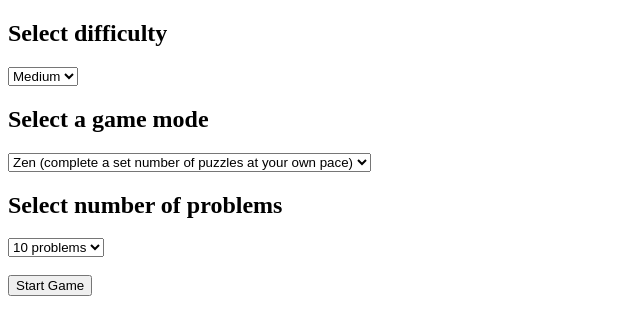
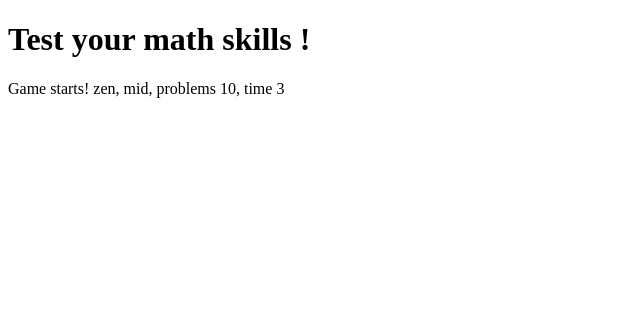
Before and after one commit to Margarita5112002/test-math-skills, an Angular app: page / in a window 1280 px wide. Both pictures are taken after a click on the button "Start Game". Shown: the top 334 px of the page, without its empty margins (0-640 px from the left). Built offline with nearby package versions, Linux system fonts and the light colour scheme.

Commit message:
Game setup relocate to game screen

```diff
--- a/src/app/app.component.html
+++ b/src/app/app.component.html
@@ -1 +1 @@
-<app-game/>
+<app-game-manager />
--- a/src/app/app.component.ts
+++ b/src/app/app.component.ts
@@ -1,10 +1,10 @@
 import { Component } from '@angular/core';
 import { RouterOutlet } from '@angular/router';
-import { GameComponent } from "./game/game.component";
+import { GameManagerComponent } from "./game-manager/game-manager.component";
 
 @Component({
   selector: 'app-root',
-  imports: [RouterOutlet, GameComponent],
+  imports: [RouterOutlet, GameManagerComponent],
   templateUrl: './app.component.html',
   styleUrl: './app.component.css'
 })
--- /dev/null
+++ b/src/app/game-manager/game-manager.component.html
@@ -0,0 +1 @@
+<h1>Test your math skills !</h1>
--- /dev/null
+++ b/src/app/game-manager/game-manager.component.ts
@@ -0,0 +1,39 @@
+import { Component, ComponentRef, ViewContainerRef } from '@angular/core';
+import { GameSetupComponent } from '../game-setup/game-setup.component';
+import { GameSetupSettings } from '../interfaces/game-setup-settings';
+import { GameComponent } from '../game/game.component';
+
+@Component({
+  selector: 'app-game-manager',
+  imports: [],
+  templateUrl: './game-manager.component.html',
+  styleUrl: './game-manager.component.css'
+})
+export class GameManagerComponent {
+    private gameSetupRef: ComponentRef<GameSetupComponent> | null = null
+    private gameRef: ComponentRef<GameComponent> | null = null
+
+    constructor(private vcr: ViewContainerRef){}
+
+    ngOnInit() {
+        this.loadGameSetup()
+    }
+
+    loadGameSetup() {
+        this.gameSetupRef = this.vcr.createComponent(GameSetupComponent)
+        this.gameSetupRef.instance.onStartGame.subscribe(this.whenGameStarts.bind(this))
+    }
+
+    loadGameComponent(sets: GameSetupSettings) {
+        this.gameRef = this.vcr.createComponent(GameComponent)
+        this.gameRef.setInput("gameSettings", sets)
+    }
+
+    whenGameStarts(sets: GameSetupSettings){
+        if(this.gameSetupRef != null) {
+            this.gameSetupRef.destroy()
+        }
+        this.loadGameComponent(sets)
+    }
+
+}
--- /dev/null
+++ b/src/app/game-setup/game-setup.component.html
@@ -0,0 +1,45 @@
+<div>
+  <h2>Select difficulty</h2>
+  <select [(ngModel)]="difficulty">
+    <option value="easy">Easy</option>
+    <option value="mid">Medium</option>
+    <option value="hard">Hard</option>
+  </select>
+  <br />
+
+  <h2>Select a game mode</h2>
+  <select [(ngModel)]="mode">
+    <option value="zen">
+      Zen (complete a set number of puzzles at your own pace)
+    </option>
+    <option value="blitz">
+      Blitz (do as many puzzles as possible in a few minutes)
+    </option>
+  </select>
+  <br />
+  <ng-container [ngTemplateOutlet]="configTemplate()" />
+
+  <ng-template #configBlitz>
+    <h2>Select time to play</h2>
+    <select [(ngModel)]="blitzTime">
+      <option value="1">1 minute</option>
+      <option value="3">3 minute</option>
+      <option value="5">5 minute</option>
+    </select>
+    <br />
+    <br />
+    <input type="button" value="Start Game" (click)="startGame()" />
+  </ng-template>
+
+  <ng-template #configZen>
+    <h2>Select number of problems</h2>
+    <select [(ngModel)]="zenNumberOfProblems">
+      <option value="10">10 problems</option>
+      <option value="30">30 problems</option>
+      <option value="50">50 problems</option>
+    </select>
+    <br />
+    <br />
+    <input type="button" value="Start Game" (click)="startGame()" />
+  </ng-template>
+</div>
--- /dev/null
+++ b/src/app/game-setup/game-setup.component.ts
@@ -0,0 +1,36 @@
+import { NgTemplateOutlet } from '@angular/common';
+import { Component, computed, output, signal, TemplateRef, viewChild } from '@angular/core';
+import { FormsModule } from '@angular/forms';
+import { GameSetupSettings } from '../interfaces/game-setup-settings';
+
+@Component({
+    selector: 'app-game-setup',
+    imports: [FormsModule, NgTemplateOutlet],
+    templateUrl: './game-setup.component.html',
+    styleUrl: './game-setup.component.css'
+})
+export class GameSetupComponent {
+    difficulty = signal('mid')
+    mode = signal('zen')
+    blitzTime = signal(3)
+    zenNumberOfProblems = signal(10)
+    configBlitzTemplate = viewChild('configBlitz', { read: TemplateRef })
+    configZenTemplate = viewChild('configZen', { read: TemplateRef })
+    configTemplate = computed(() => {
+        const r = (this.mode() === 'zen' ? this.configZenTemplate() : this.configBlitzTemplate())
+        return r == undefined ? null : r
+    })
+
+    onStartGame = output<GameSetupSettings>()
+
+    startGame() {
+        console.log(`difficulty ${this.difficulty()}, mode ${this.mode()}, blitzTime ${this.blitzTime()}, nProblem ${this.zenNumberOfProblems()}`)
+        this.onStartGame.emit({
+            difficulty: this.difficulty(),
+            mode: this.mode(),
+            numProblems: this.zenNumberOfProblems(),
+            timeLimitMinutes: this.blitzTime()
+        } as GameSetupSettings)
+    }
+
+}
--- a/src/app/game/game.component.html
+++ b/src/app/game/game.component.html
@@ -1,46 +1 @@
-<div>
-  <h2>Select difficulty</h2>
-  <select [(ngModel)]="difficulty">
-    <option value="easy">Easy</option>
-    <option value="mid">Medium</option>
-    <option value="hard">Hard</option>
-  </select>
-  <br />
-
-  <h2>Select a game mode</h2>
-  <select [(ngModel)]="mode">
-    <option value="zen">
-      Zen (complete a set number of puzzles at your own pace)
-    </option>
-    <option value="blitz">
-      Blitz (do as many puzzles as possible in a few minutes)
-    </option>
-  </select>
-  <br />
-  <ng-container [ngTemplateOutlet]="configTemplate()" />
-  <br />
-
-  <ng-template #configBlitz>
-    <h2>Select time to play</h2>
-    <select [(ngModel)]="blitzTime">
-      <option value="1m">1 minute</option>
-      <option value="3m">3 minute</option>
-      <option value="5m">5 minute</option>
-    </select>
-    <br />
-    <br />
-    <input type="button" value="Start Game" (click)="startGame()" />
-  </ng-template>
-
-  <ng-template #configZen>
-    <h2>Select number of problems</h2>
-    <select [(ngModel)]="zenNumberOfProblems">
-      <option value="10">10 problems</option>
-      <option value="30">30 problems</option>
-      <option value="50">50 problems</option>
-    </select>
-    <br />
-    <br />
-    <input type="button" value="Start Game" (click)="startGame()" />
-  </ng-template>
-</div>
+<div>Game starts! {{gameSettings().mode}}, {{gameSettings().difficulty}}, problems {{gameSettings().numProblems}}, time {{gameSettings().timeLimitMinutes}}</div>
--- a/src/app/game/game.component.ts
+++ b/src/app/game/game.component.ts
@@ -1,27 +1,19 @@
-import { NgTemplateOutlet } from '@angular/common';
-import { Component, computed, signal, TemplateRef, viewChild } from '@angular/core';
+import { Component, input } from '@angular/core';
 import { FormsModule } from '@angular/forms';
+import { GameSetupSettings } from '../interfaces/game-setup-settings';
 
 @Component({
   selector: 'app-game',
-  imports: [FormsModule, NgTemplateOutlet ],
+  imports: [FormsModule],
   templateUrl: './game.component.html',
   styleUrl: './game.component.css'
 })
 export class GameComponent {
-    difficulty = signal('mid')
-    mode = signal('zen')
-    blitzTime = signal('3m')
-    zenNumberOfProblems = signal(10)
-    configBlitzTemplate = viewChild('configBlitz', { read: TemplateRef })
-    configZenTemplate = viewChild('configZen', { read: TemplateRef })
-    configTemplate = computed(() => {
-        const r = (this.mode() === 'zen' ? this.configZenTemplate() : this.configBlitzTemplate())
-        return r == undefined ? null : r
+    gameSettings = input<GameSetupSettings>({
+        difficulty: 'mid',
+        mode: 'zen',
+        timeLimitMinutes: 3,
+        numProblems: 10
     })
 
-    startGame() {
-        console.log(`difficulty ${this.difficulty()}, mode ${this.mode()}, blitzTime ${this.blitzTime()}, nProblem ${this.zenNumberOfProblems()}`)
-    }
-
 }
--- /dev/null
+++ b/src/app/interfaces/game-setup-settings.ts
@@ -0,0 +1,6 @@
+export interface GameSetupSettings {
+    difficulty: 'easy' | 'mid' | 'hard',
+    mode: 'blitz' | 'zen',
+    timeLimitMinutes: number,
+    numProblems: number
+}
```
Also changed, not shown: src/app/game-manager/game-manager.component.css (added), src/app/game-setup/game-setup.component.css (added), 2 other files (tests, documents, lock files or other folders).
